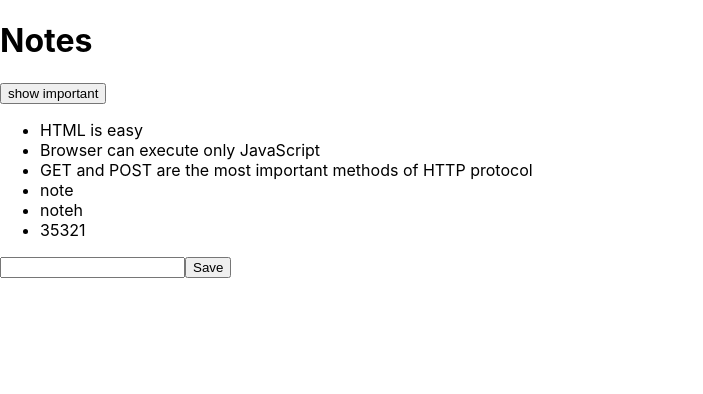
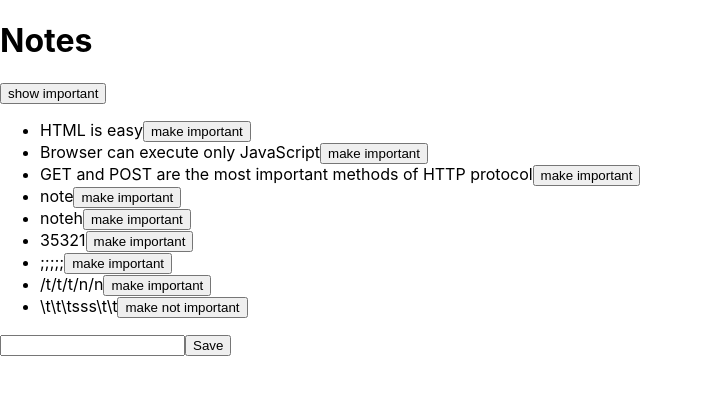
Before and after one commit to darq37/fullStackOpen, a React (Create React App) app: page / in a window 1280 px wide. Shown: the top 394 px of the page, without its empty margins (0-703 px from the left). Built offline with nearby package versions, Linux system fonts and the light colour scheme; data requests are answered from the project's data file.

Commit message:
add service layer

```diff
--- a/db.json
+++ b/db.json
@@ -4,7 +4,7 @@
       "id": 1,
       "content": "HTML is easy",
       "date": "2019-05-30T17:30:31.098Z",
-      "important": true
+      "important": false
     },
     {
       "id": 2,
@@ -16,25 +16,43 @@
       "id": 3,
       "content": "GET and POST are the most important methods of HTTP protocol",
       "date": "2019-05-30T19:20:14.298Z",
-      "important": true
+      "important": false
     },
     {
       "content": "note",
       "date": "2020-09-09T11:15:15.529Z",
-      "important": true,
+      "important": false,
       "id": 4
     },
     {
       "content": "noteh",
       "date": "2020-09-09T11:15:49.534Z",
-      "important": true,
+      "important": false,
       "id": 5
     },
     {
       "content": "35321",
       "date": "2020-09-09T11:17:23.740Z",
+      "important": false,
+      "id": 6
+    },
+    {
+      "content": ";;;;;",
+      "date": "2020-09-09T12:03:19.504Z",
+      "important": false,
+      "id": 7
+    },
+    {
+      "content": "/t/t/t/n/n",
+      "date": "2020-09-09T12:03:33.265Z",
+      "important": false,
+      "id": 8
+    },
+    {
+      "content": "\\t\\t\\tsss\\t\\t",
+      "date": "2020-09-09T12:03:41.576Z",
       "important": true,
-      "id": 6
+      "id": 9
     }
   ]
 }
--- a/src/components/App.js
+++ b/src/components/App.js
@@ -1,6 +1,6 @@
 import React, { useState, useEffect } from "react";
 import Note from "./Note";
-import axios from "axios";
+import noteService from "../services/noteService";
 
 const App = () => {
   const [notes, setNotes] = useState([]);
@@ -10,29 +10,35 @@
   const notestoShow = showAll ? notes : notes.filter((note) => note.important);
 
   useEffect(() => {
-    console.log("effect");
-    axios.get("http://localhost:3001/notes").then((response) => {
-      console.log("promise fulfilled");
+    noteService.getAll().then((response) => {
       setNotes(response.data);
     });
   }, []);
-  console.log("render", notes.length, "notes");
 
   const addNote = (event) => {
     event.preventDefault();
     const noteObj = {
       content: newNote,
-      date: new Date(),
+      date: new Date().toISOString,
       important: Math.random() < 0.5,
     };
-    axios.post("http://localhost:3001/notes", noteObj).then((response) => {
+    noteService.create(noteObj).then((response) => {
       setNotes(notes.concat(response.data));
-      setNewNote(""); //reseting the note creation form
+      setNewNote("");
     });
   };
 
   const handleNoteChange = (event) => {
     setNewNote(event.target.value);
+  };
+
+  const toggleImportanceOf = (id) => {
+    const note = notes.find((n) => n.id === id);
+    const changedNote = { ...note, important: !note.important };
+
+    noteService.update(id, changedNote).then((response) => {
+      setNotes(notes.map((note) => (note.id !== id ? note : response.data)));
+    });
   };
 
   return (
@@ -45,7 +51,11 @@
       </div>
       <ul>
         {notestoShow.map((note) => (
-          <Note key={note.id} note={note} />
+          <Note
+            key={note.id}
+            note={note}
+            toggleImportanceOf={() => toggleImportanceOf(note.id)}
+          />
         ))}
       </ul>
       <form onSubmit={addNote}>
--- a/src/components/Note.js
+++ b/src/components/Note.js
@@ -1,7 +1,13 @@
 import React from "react";
 
-const Note = ({ note }) => {
-  return <li>{note.content}</li>;
+const Note = ({ note, toggleImportanceOf }) => {
+  const label = note.important ? "make not important" : "make important";
+  return (
+    <li>
+      {note.content}
+      <button onClick={toggleImportanceOf}>{label}</button>
+    </li>
+  );
 };
 
 export default Note;
--- /dev/null
+++ b/src/services/noteService.js
@@ -0,0 +1,20 @@
+import axios from "axios";
+const databaseUrl = "http://localhost:3001/notes";
+
+const getAll = () => {
+  return axios.get(databaseUrl);
+};
+
+const create = (newObject) => {
+  return axios.post(databaseUrl, newObject);
+};
+
+const update = (id, newObject) => {
+  return axios.put(`${databaseUrl}/${id}`, newObject);
+};
+
+export default {
+  getAll: getAll,
+  create: create,
+  update: update,
+};
```
